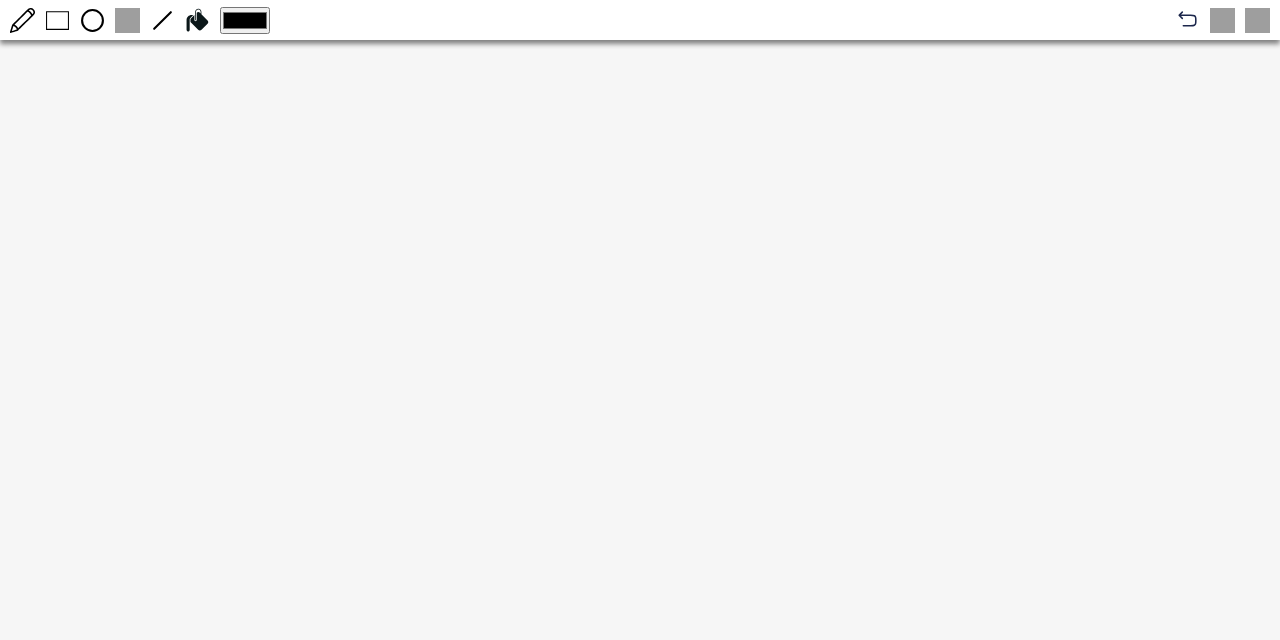
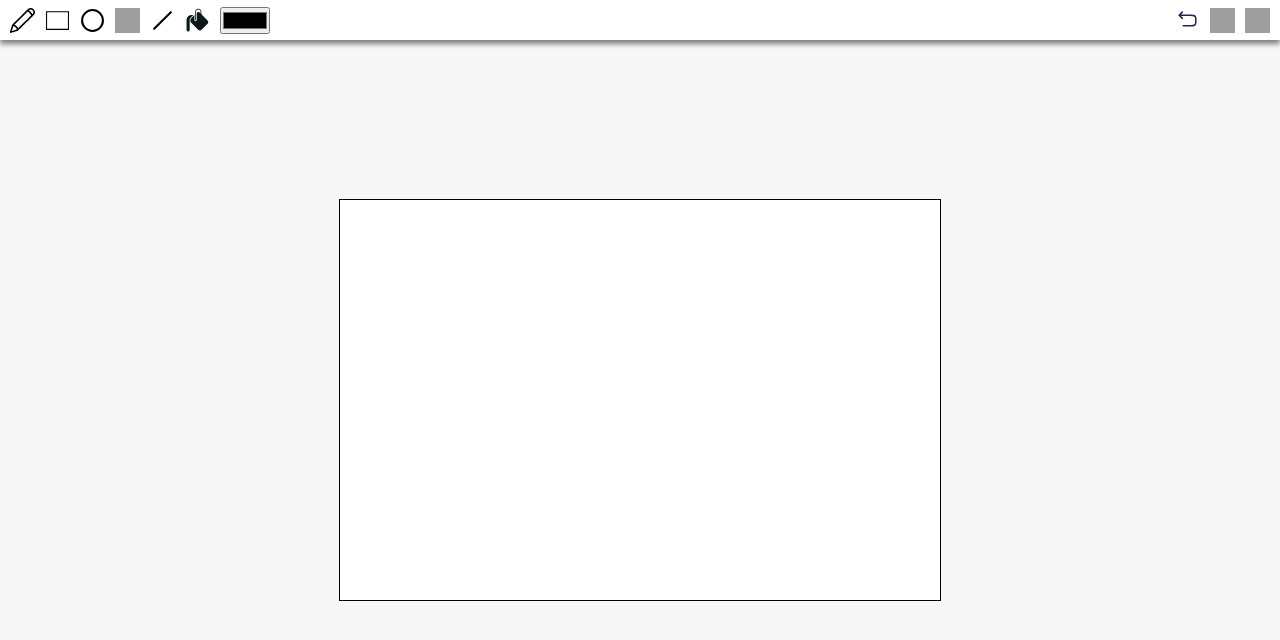
Before and after one commit to OlAndrey/React-Paint, a React (Create React App) app: page / in a window 1280 px wide. Shown: the top 640 px of the page. Built offline with nearby package versions, Linux system fonts and the light colour scheme; grey boxes are pictures that could not be loaded.

Commit message:
feat(Canvas): Canvas component created and styled

```diff
--- a/src/App.tsx
+++ b/src/App.tsx
@@ -1,10 +1,12 @@
 import "./styles/app.css"
+import Canvas from './components/Canvas'
 import ToolBar from './components/Toolbar'
 
 function App() {
   return (
     <div className="app">
       <ToolBar />
+      <Canvas />
     </div>
   )
 }
--- /dev/null
+++ b/src/components/Canvas.tsx
@@ -0,0 +1,11 @@
+import '../styles/canvas.css'
+
+const Canvas = () => {
+  return (
+    <div className="canvas">
+      <canvas width={600} height={400} />
+    </div>
+  )
+}
+
+export default Canvas
--- /dev/null
+++ b/src/styles/canvas.css
@@ -0,0 +1,11 @@
+.canvas {
+  height: 100vh;
+  display: flex;
+  justify-content: center;
+  align-items: center;
+}
+
+canvas {
+  border: 1px solid black;
+  background-color: white;
+}
```
